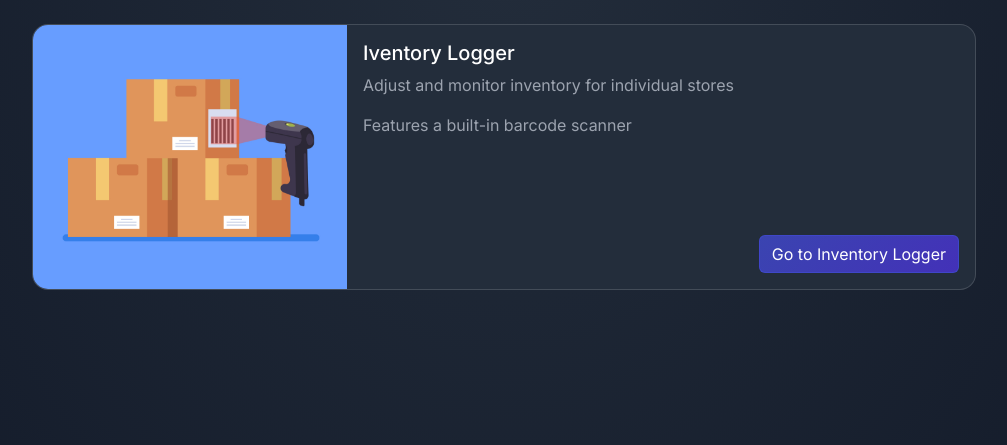
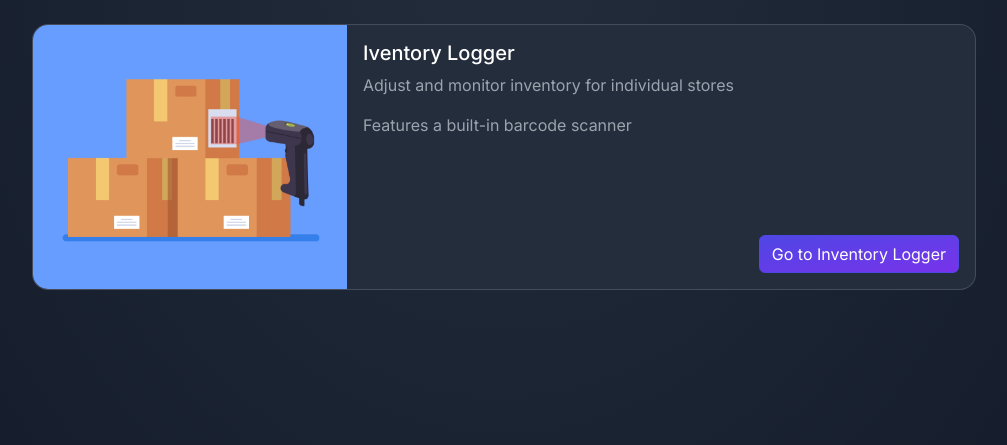
Before and after one commit to mmonj/Inventory-Manager, a Django app: page / in a window 1280 px wide. Shown: the part 77-522 px from the top of the page, without its empty margins (136-1143 px from the left). Run offline with Django 4.2, Linux system fonts and the light colour scheme; style sheets or scripts are compiled from the project's sources.

Commit message:
update btn background color

```diff
--- a/homepage/static/homepage/styles/_variables.scss
+++ b/homepage/static/homepage/styles/_variables.scss
@@ -12,12 +12,12 @@ $text-hover-color-1: darken($text-color-1, 15%);
 $text-active-color-1: darken($text-color-1, 30%);
 $text-disabled-color-1: darken($text-color-1, 40%);
 
-$btn-bg-1: rgba(64, 74, 207, 0.8);
-$btn-bg-2: rgba(75, 50, 216, 0.8);
+$btn-bg-1: rgb(79, 70, 229);
+$btn-bg-2: rgb(120, 51, 234);
 $btn-hover-bg-1: darken($btn-bg-1, 15%);
 $btn-active-bg-1: darken($btn-bg-1, 30%);
 $btn-disabled-bg-1: darken($btn-bg-1, 40%);
-$btn-background-primary: linear-gradient(135deg, $btn-bg-1, $btn-bg-2);
+$btn-background-primary: linear-gradient(to bottom right, $btn-bg-1, $btn-bg-2);
 
 $border-color: rgba(229, 231, 235, 0.164);
 $card-border-color-1: $border-color;
--- a/homepage/static/homepage/styles/bs-overrides.css
+++ b/homepage/static/homepage/styles/bs-overrides.css
@@ -19,21 +19,21 @@
 }
 
 .btn {
-  background: linear-gradient(135deg, rgba(64, 74, 207, 0.8), rgba(75, 50, 216, 0.8));
+  background: linear-gradient(to bottom right, rgb(79, 70, 229), rgb(120, 51, 234));
 }
 
 .btn-primary {
   --bs-btn-color: rgb(255, 255, 255);
-  --bs-btn-border-color: rgba(64, 74, 207, 0.8);
+  --bs-btn-border-color: rgb(79, 70, 229);
   --bs-btn-hover-color: #d9d9d9;
-  --bs-btn-hover-bg: rgba(39, 47, 155, 0.8);
-  --bs-btn-hover-border-color: rgba(39, 47, 155, 0.8);
+  --bs-btn-hover-bg: #251bc3;
+  --bs-btn-hover-border-color: #251bc3;
   --bs-btn-focus-shadow-rgb: 49,132,253;
   --bs-btn-active-color: #b3b3b3;
-  --bs-btn-active-bg: rgba(24, 29, 94, 0.8);
-  --bs-btn-active-border-color: rgba(64, 74, 207, 0.8);
+  --bs-btn-active-bg: #181280;
+  --bs-btn-active-border-color: rgb(79, 70, 229);
   --bs-btn-active-shadow: inset 0 3px 5px rgba(0, 0, 0, 0.125);
   --bs-btn-disabled-color: #999999;
-  --bs-btn-disabled-bg: rgba(13, 16, 54, 0.8);
-  --bs-btn-disabled-border-color: rgba(13, 16, 54, 0.8);
+  --bs-btn-disabled-bg: #100c53;
+  --bs-btn-disabled-border-color: #100c53;
 }/*# sourceMappingURL=bs-overrides.css.map */
```
Also changed, not shown: 2 other files.
